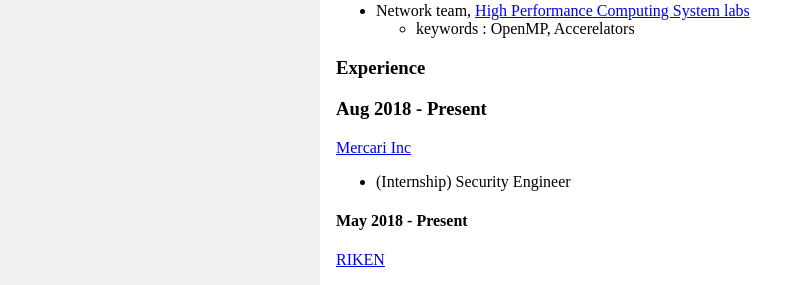
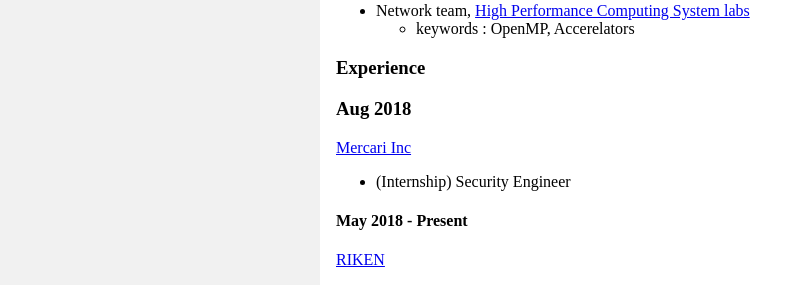
Before and after one commit to ytn86/ytn86.github.io, a Jekyll site: the page built from about.md, in a window 1280 px wide and 900 px high, scrolled down 355 px. Shown: the part 162-447 px from the top of the window, without its empty margins (0-812 px from the left). Built offline with Jekyll 4.4.1, drawn with Linux system fonts in a browser that asks for light colours.

Commit message:
fix my experience

```diff
--- a/about.md
+++ b/about.md
@@ -27,7 +27,7 @@ title: about
 
 ### Experience
 
-### Aug 2018 - Present
+### Aug 2018
 [Mercari Inc](https://about.mercari.com/)
 * (Internship) Security Engineer
 
```
